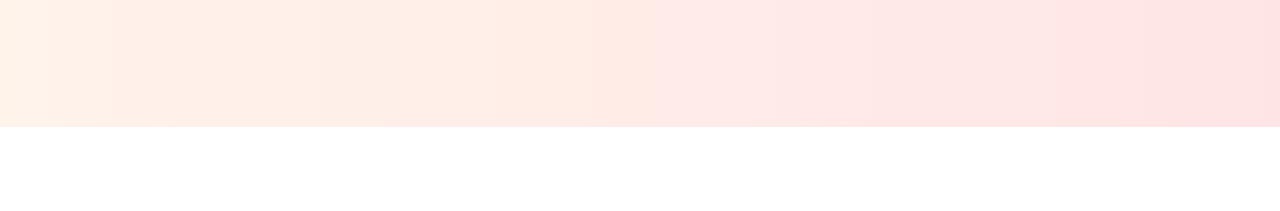
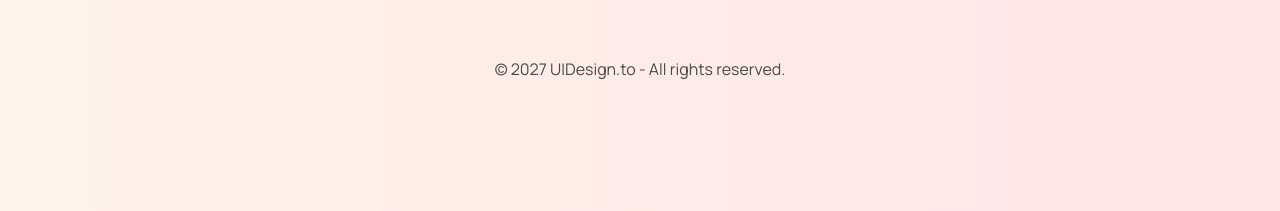
Before and after one commit to Zioun/Tea-House, a plain HTML site: page index.html in a window 1280 px wide. Shown: the part 3334-3545 px from the top of the page. Before the commit the page ends 3461 px from the top, so only its background shows below. Drawn offline with nearby package versions, Linux system fonts and the light colour scheme.

Commit message:
footer added

```diff
--- a/index.html
+++ b/index.html
@@ -269,6 +269,9 @@
               </div>
             </div>
           </div>
+          <div>
+            <h1 class="text-center text-[#494949] mt-[60px]">© 2027 UIDesign.to - All rights reserved.</h1>
+          </div>
         </div>
       </div>
     </footer>
```
